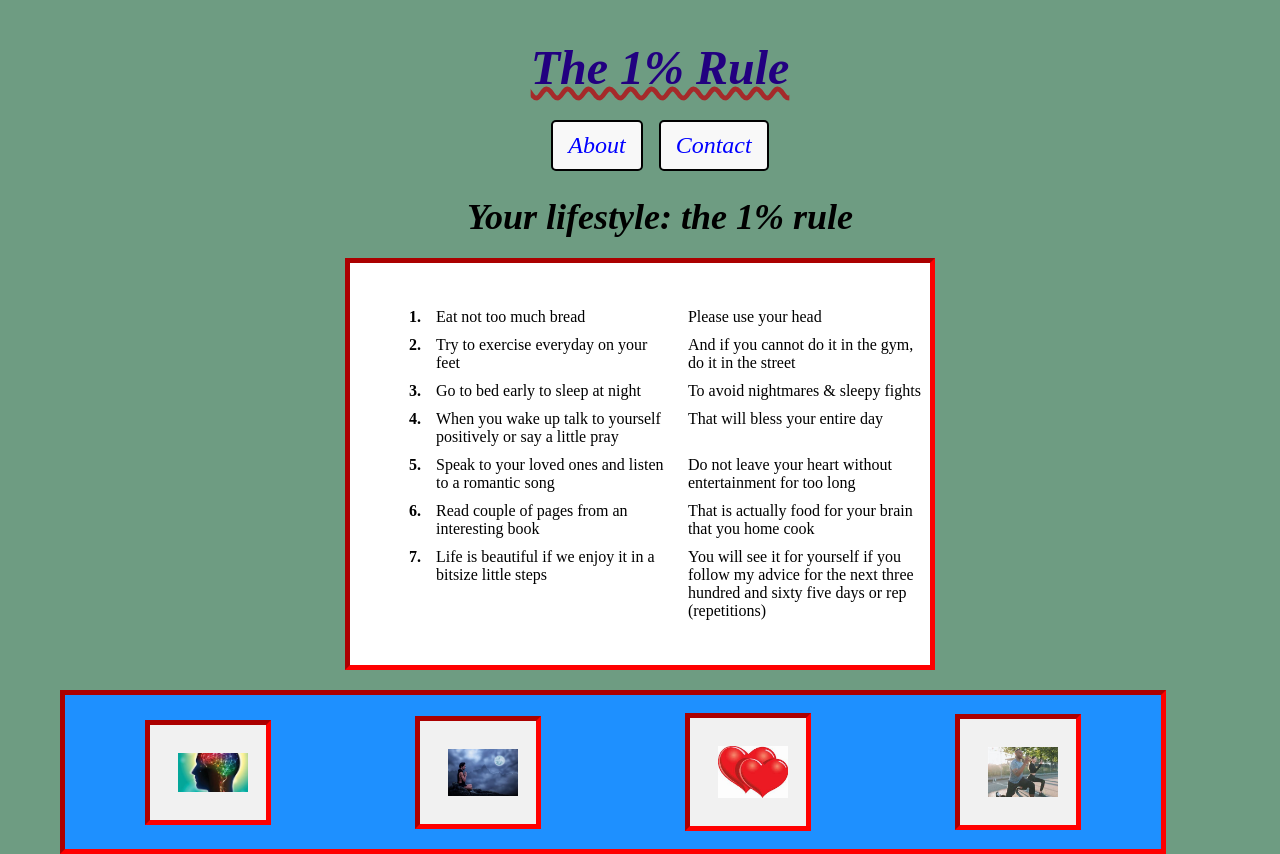
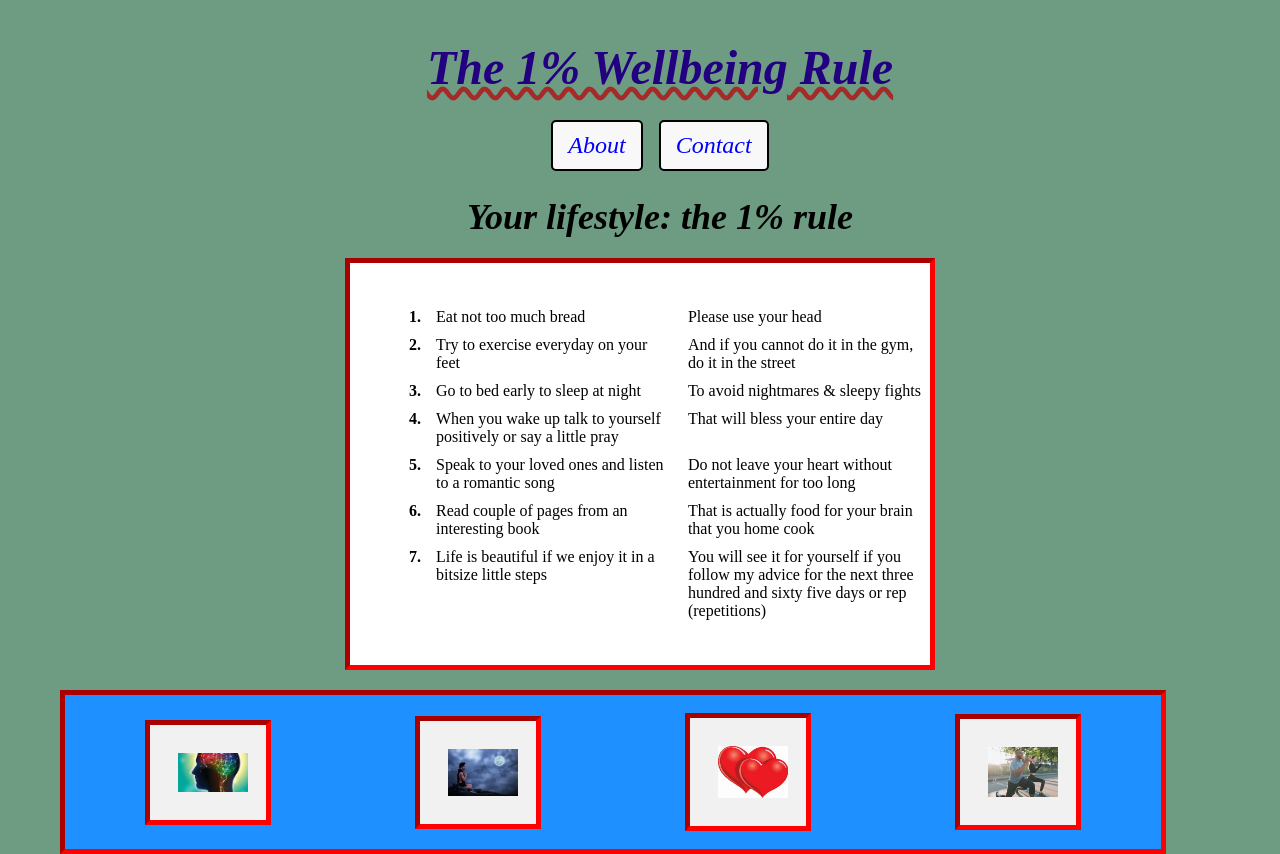
Before and after one commit to PATH-HIVE/project1, a plain HTML site: page index.html in a window 1280 px wide. Shown: the top 854 px of the page. Drawn offline with Linux system fonts and the light colour scheme.

```diff
--- a/index.html
+++ b/index.html
@@ -39,7 +39,7 @@ Updated:15/10/2024
 <body>
   <!-- This is the container element for the header. It groups together related content, making it easier to manage and style. -->
   <header>
-    <h1>The 1%  Rule</h1>
+    <h1>The 1%  Wellbeing Rule</h1>
 
 
     <nav>
```
Also changed, not shown: 1 other file.
